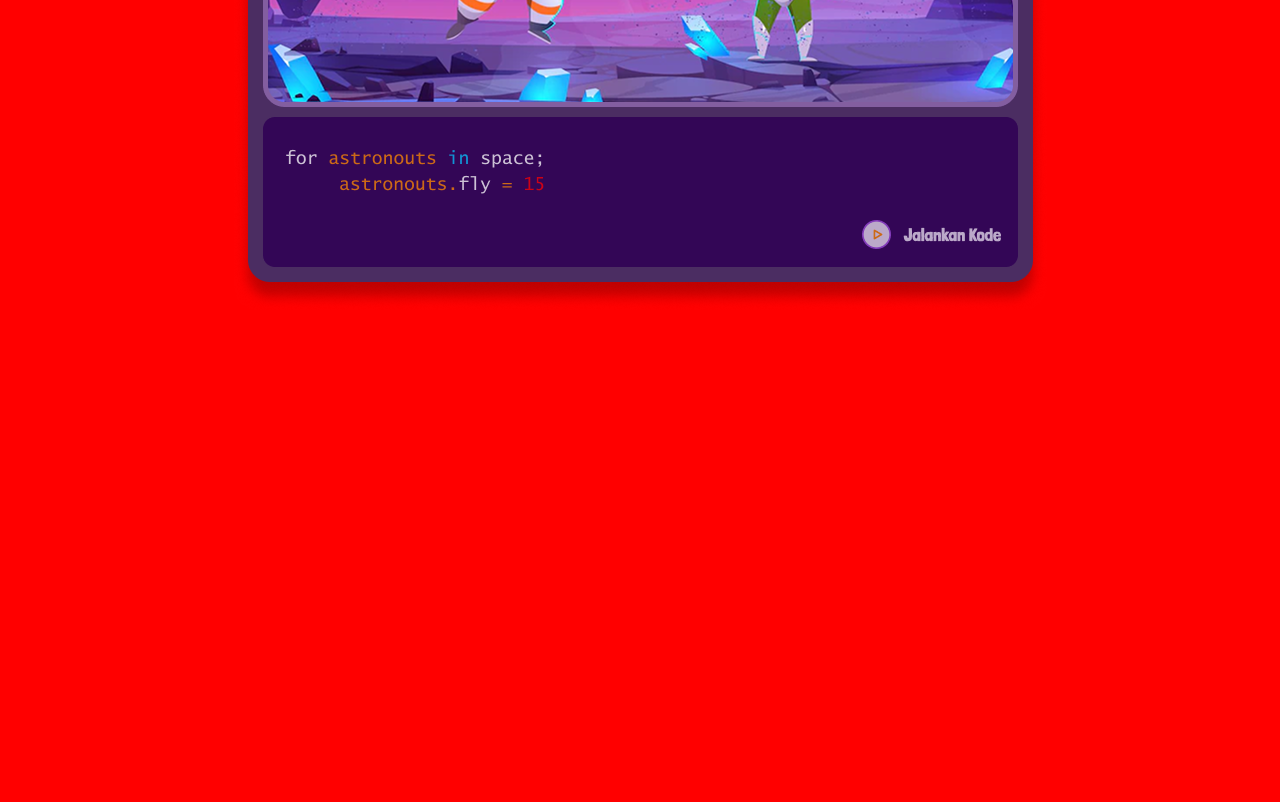
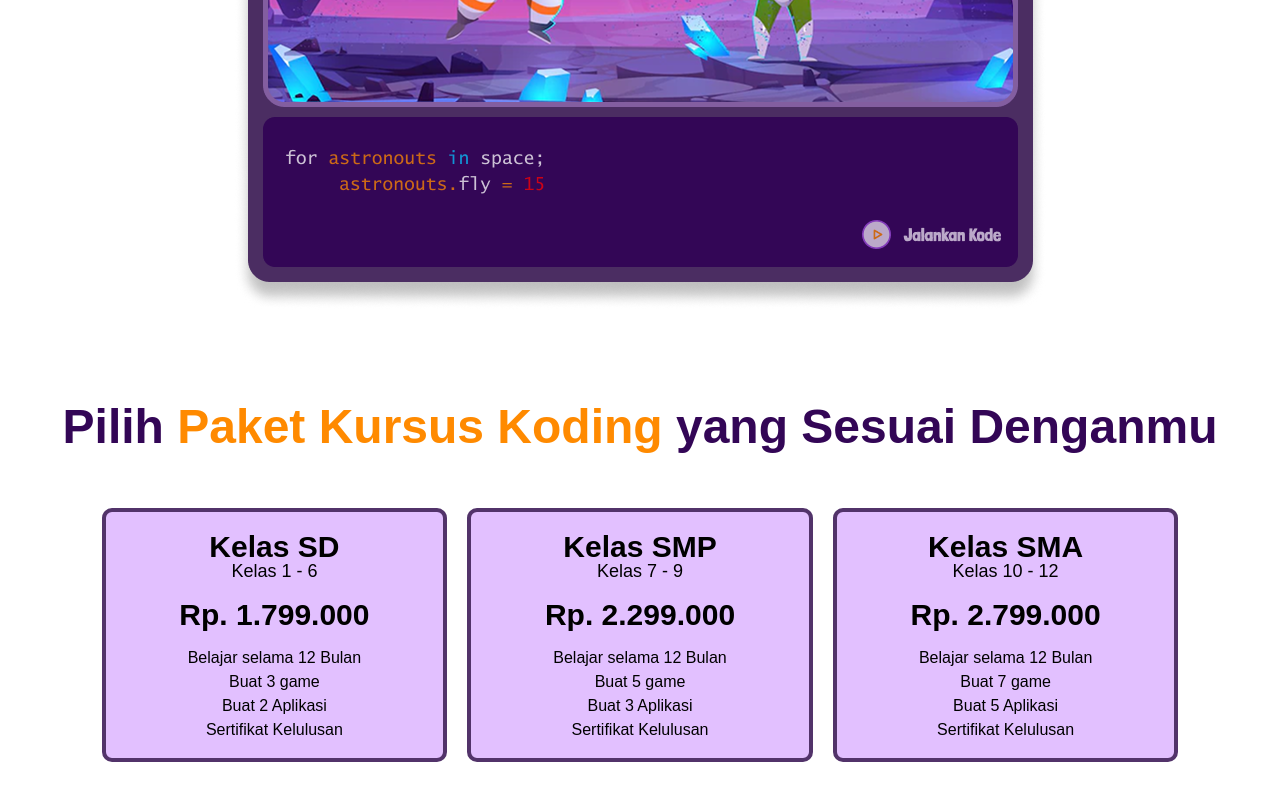
Before and after one commit to ErfanKashef/kids-Course, a plain HTML site: page index.html in a window 1280 px wide. Shown: the part 1520-2322 px from the top of the page. Before the commit the page ends 1873 px from the top, so only its background shows below. Drawn offline with Linux system fonts and the light colour scheme.

Commit message:
feat:add price section

```diff
--- a/index.html
+++ b/index.html
@@ -216,6 +216,60 @@
         </div>
       </section>
     </div>
+    <!-- price -->
+    <section class="pricing-section">
+      <div class="section-header">
+        <p class="title">
+          Pilih <span class="highlight">Paket Kursus Koding</span> yang Sesuai
+          Denganmu
+        </p>
+      </div>
+
+      <div class="cards-container">
+        <div class="card">
+          <div>
+            <p class="card-title">Kelas SD</p>
+            <p class="card-subtitle">Kelas 1 - 6</p>
+          </div>
+          <p class="price">Rp. 1.799.000</p>
+          <div class="features">
+            <p>Belajar selama 12 Bulan</p>
+            <p>Buat 3 game</p>
+            <p>Buat 2 Aplikasi</p>
+            <p>Sertifikat Kelulusan</p>
+          </div>
+        </div>
+
+        <div class="card">
+          <div>
+            <p class="card-title">Kelas SMP</p>
+            <p class="card-subtitle">Kelas 7 - 9</p>
+          </div>
+          <p class="price">Rp. 2.299.000</p>
+          <div class="features">
+            <p>Belajar selama 12 Bulan</p>
+            <p>Buat 5 game</p>
+            <p>Buat 3 Aplikasi</p>
+            <p>Sertifikat Kelulusan</p>
+          </div>
+        </div>
+
+        <div class="card">
+          <div>
+            <p class="card-title">Kelas SMA</p>
+            <p class="card-subtitle">Kelas 10 - 12</p>
+          </div>
+          <p class="price">Rp. 2.799.000</p>
+          <div class="features">
+            <p>Belajar selama 12 Bulan</p>
+            <p>Buat 7 game</p>
+            <p>Buat 5 Aplikasi</p>
+            <p>Sertifikat Kelulusan</p>
+          </div>
+        </div>
+      </div>
+    </section>
+
     <script>
       const menuToggle = document.getElementById("menu-toggle");
       const mobileMenu = document.getElementById("mobile-menu");
--- a/style/style.css
+++ b/style/style.css
@@ -131,7 +131,6 @@ table {
 body {
   margin: 0;
   font-family: Arial, sans-serif;
-  background-color: red;
 }
 .container {
   max-width: 80rem;
@@ -144,6 +143,7 @@ body {
   background: #fff;
   padding: 10px 20px;
   border-radius: 18px;
+  background-color: antiquewhite;
 }
 
 .nav-content {
@@ -186,6 +186,7 @@ body {
   padding: 10px;
   list-style-type: none;
   list-style: none;
+  background-color: antiquewhite;
 }
 
 .mobile-menu.show {
@@ -515,7 +516,6 @@ body {
   height: auto;
 }
 
-/* ریسپانسیو */
 @media (max-width: 768px) {
   .playground-title {
     font-size: 1.875rem;
@@ -531,3 +531,103 @@ body {
     left: -0.5rem;
   }
 }
+/* --------------- pricing --------------- */
+.pricing-section {
+  padding: 40px 20px;
+}
+
+.section-header {
+  display: flex;
+  justify-content: center;
+  align-items: center;
+  padding-bottom: 3rem;
+  text-align: center;
+}
+
+.title {
+  font-size: 1.875rem;
+  font-weight: bold;
+  line-height: 1.4;
+}
+
+.highlight {
+  color: #ff8a00;
+}
+
+.cards-container {
+  display: flex;
+  flex-wrap: wrap;
+  justify-content: center;
+  align-items: stretch;
+  gap: 20px;
+}
+
+.card {
+  background: #e2c0ff;
+  border: 4px solid #52336a;
+  border-radius: 10px;
+  padding: 20px;
+  width: 100%;
+  max-width: 300px;
+  display: flex;
+  flex-direction: column;
+  gap: 20px;
+  justify-content: space-between;
+  align-items: center;
+  text-align: center;
+}
+
+.card-title {
+  font-size: 1.5rem;
+  font-weight: bold;
+}
+
+.card-subtitle {
+  font-size: 1rem;
+  font-weight: normal;
+}
+
+.price {
+  font-size: 1.5rem;
+  font-weight: bold;
+}
+
+.features {
+  display: flex;
+  flex-direction: column;
+  gap: 8px;
+  font-size: 0.875rem;
+}
+
+@media (min-width: 640px) {
+  .card {
+    width: 66%;
+  }
+}
+
+@media (min-width: 768px) {
+  .title {
+    font-size: 3rem;
+  }
+  .card {
+    width: 32%;
+  }
+  .card-title {
+    font-size: 1.875rem;
+  }
+  .card-subtitle {
+    font-size: 1.125rem;
+  }
+  .price {
+    font-size: 1.875rem;
+  }
+  .features {
+    font-size: 1rem;
+  }
+}
+
+@media (min-width: 1024px) {
+  .card {
+    width: 24%;
+  }
+}
```
